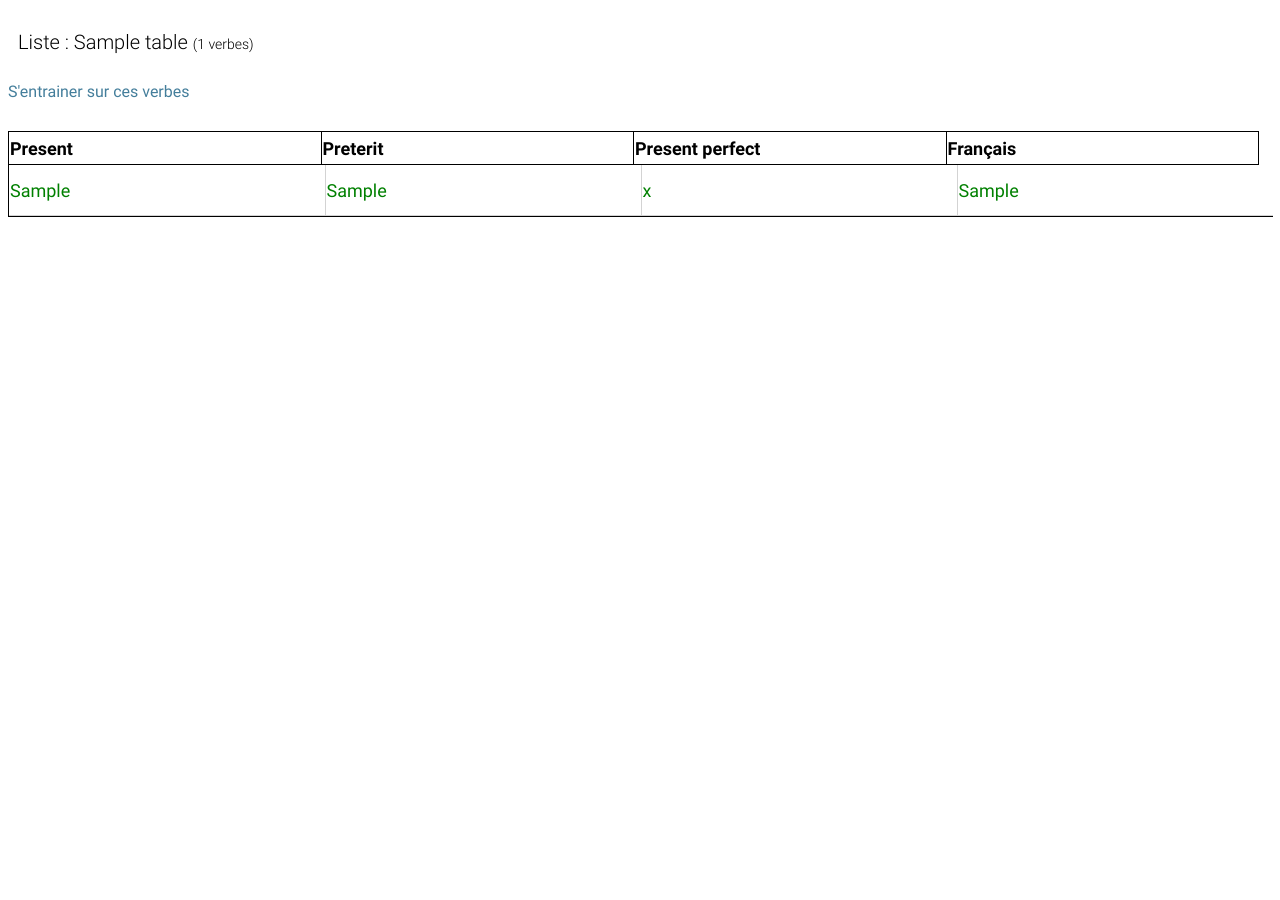
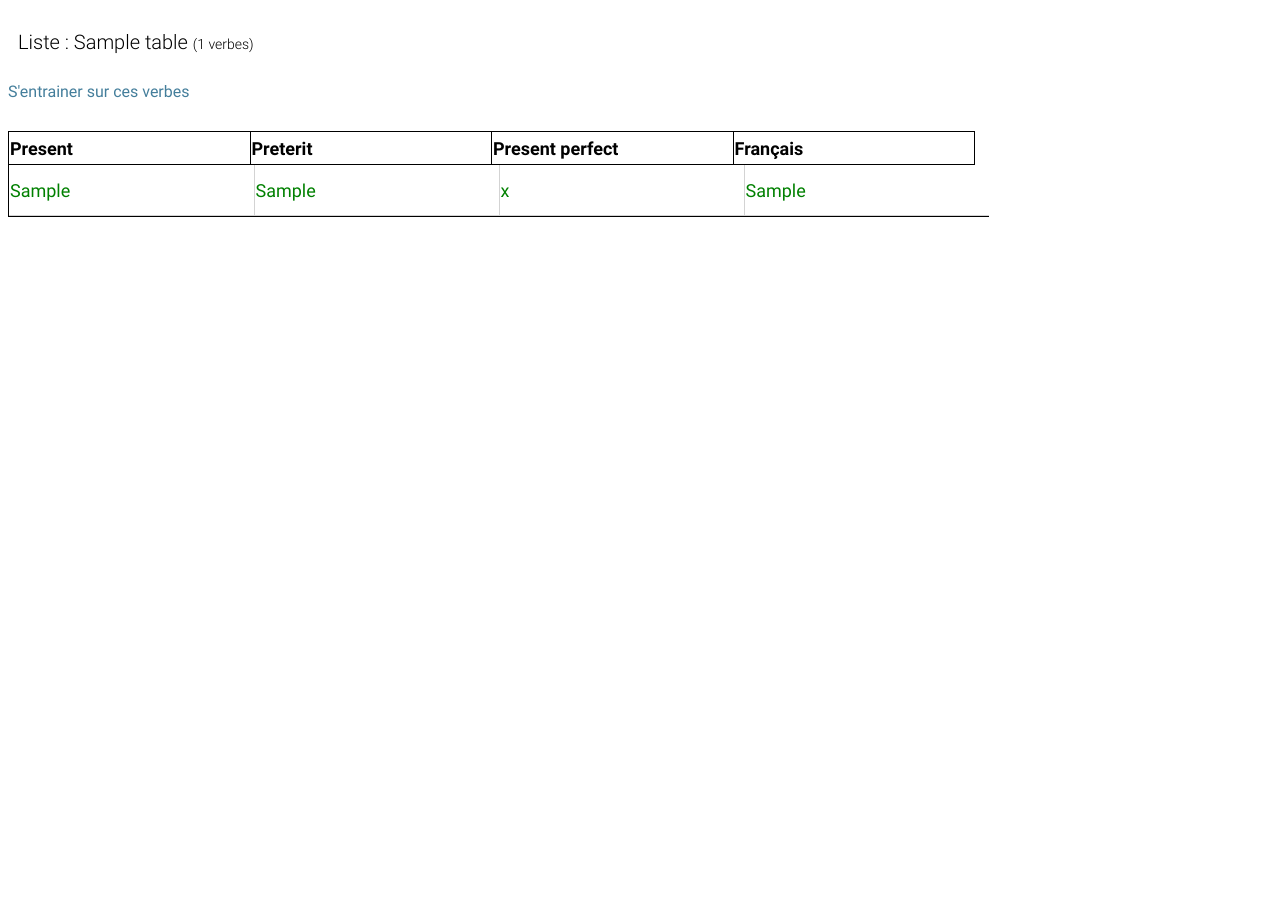
Before and after one commit to johntsinger/django-verbes-irreguliuers, a Django app: page /verbes/table/1/ in a window 1280 px wide. Shown: the part 26-926 px from the top of the page. Run offline with Django 4.2, Linux system fonts and the light colour scheme; tables that the repository leaves empty hold one stand-in row (values such as "Sample post").

Commit message:
Ajout de width 70em pour div.table-container

```diff
--- a/verbes/verbes_app/static/verbes_app/css/styles.css
+++ b/verbes/verbes_app/static/verbes_app/css/styles.css
@@ -163,6 +163,7 @@ td.exercise:last-child {
 }
 
 div.table-container {
+    width: 70em;
     height: 55em;
     margin-top: 20px;
 }
```
